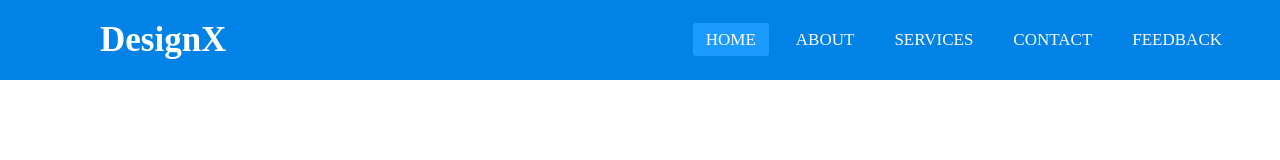
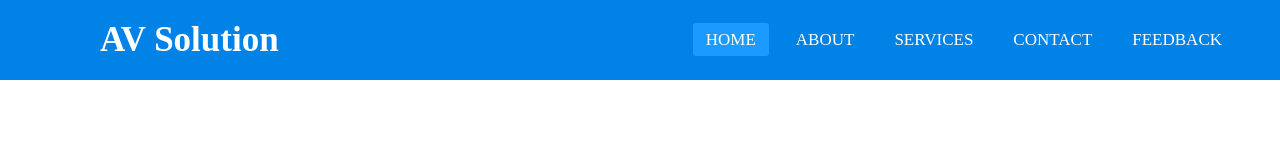
Before and after one commit to ajaysinghvns/template, a plain HTML site: page index.html in a window 1280 px wide. Drawn offline with Linux system fonts and the light colour scheme.

Commit message:
Update index.html

```diff
--- a/index.html
+++ b/index.html
@@ -14,7 +14,7 @@
         <label for="check" class="checkbtn">
             <img src="./img/logo.png" alt="menu">
         </label>
-        <label class="logo">DesignX</label>
+        <label class="logo">AV Solution</label>
         <ul>
             <li><a href="#" class="active">Home</a></li>
             <li><a href="#">About</a></li>
```
